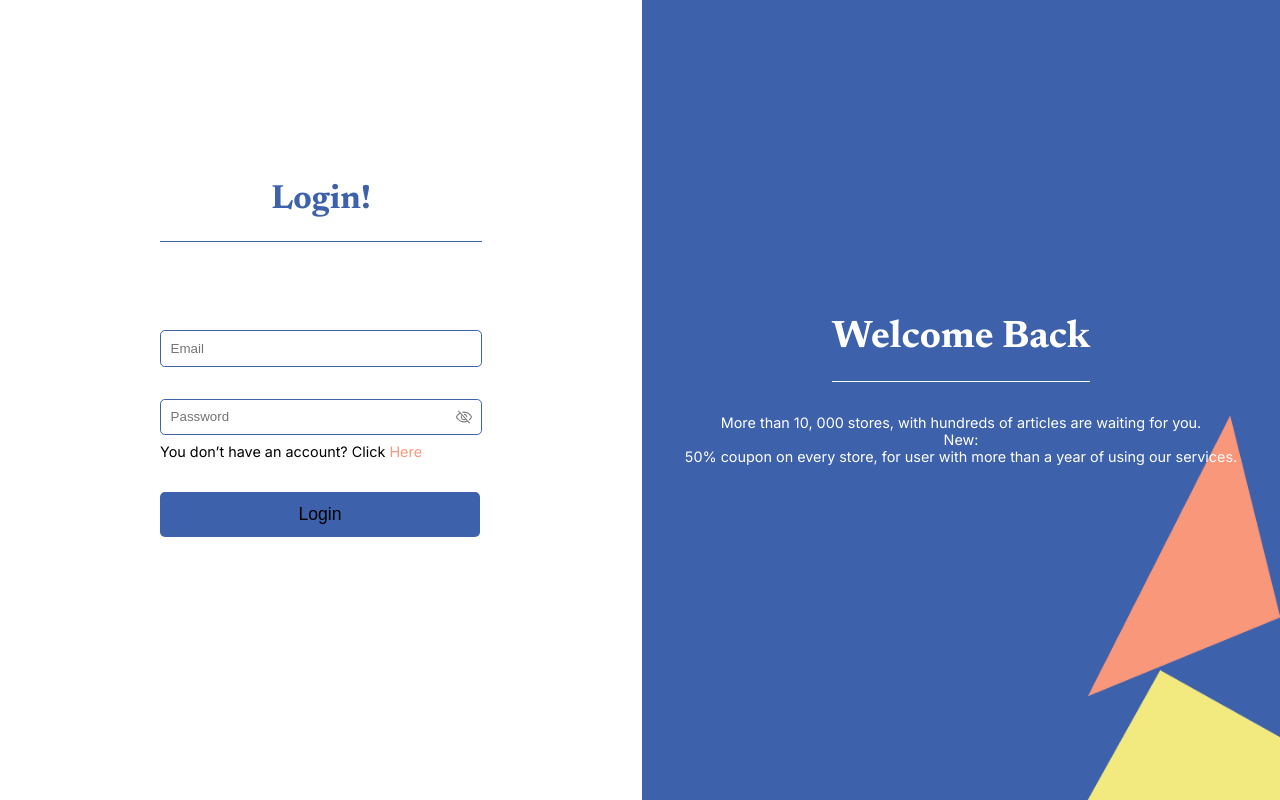
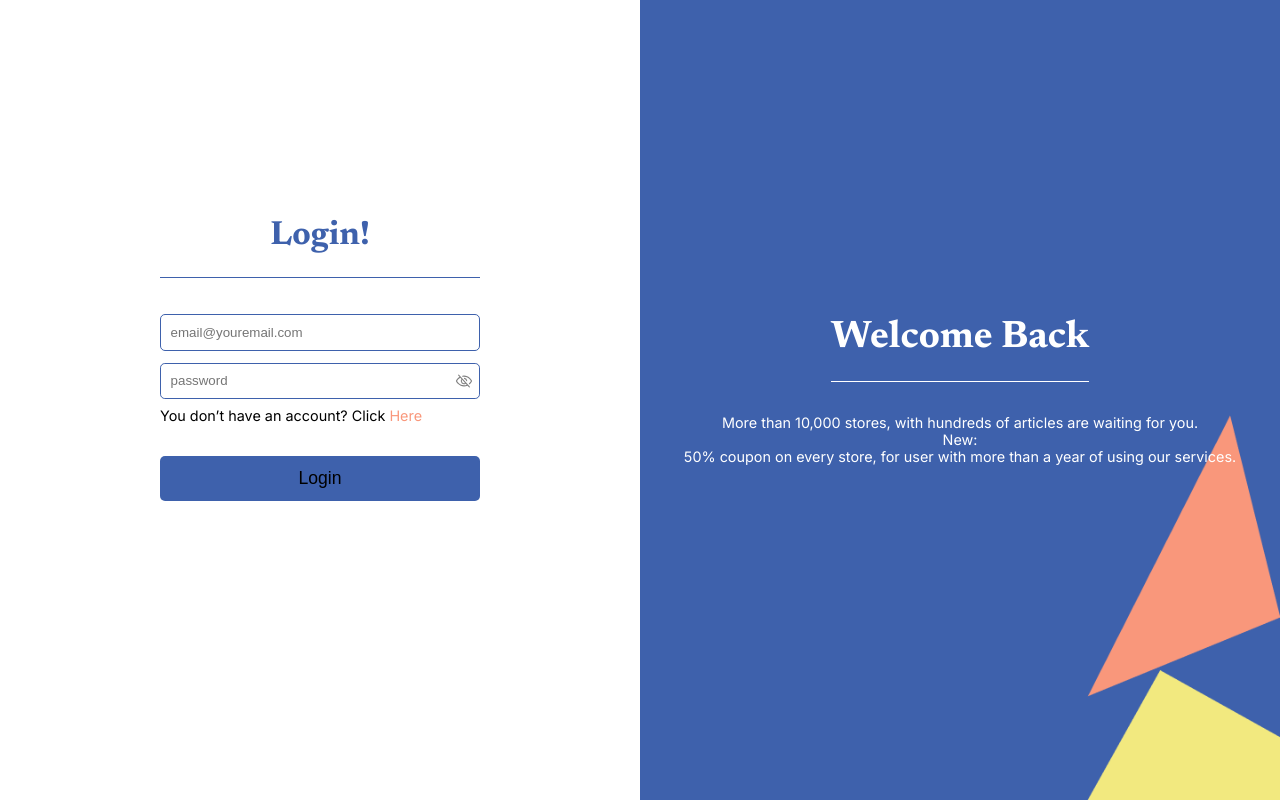
Before and after one commit to andyk2000/OSM_frontend, a Next.js app: page /login in a window 1280 px wide. Built offline with nearby package versions, Linux system fonts and the light colour scheme; no server answers.

Commit message:
feat(login): corrected the login implementation

```diff
--- a/src/app/api/auth/[...nextauth]/option.ts
+++ b/src/app/api/auth/[...nextauth]/option.ts
@@ -23,9 +23,11 @@ export const nextOptions: NextAuthOptions = {
           if (res && user) {
             return { id: "id", access_token: user.token };
           }
+          console.log(res);
           return null;
         // eslint-disable-next-line @typescript-eslint/no-explicit-any
         } catch (error: any) {
+          console.log(error);
           return null;
         }
       },
--- a/src/app/login/page.module.css
+++ b/src/app/login/page.module.css
@@ -23,31 +23,15 @@
   width: fit-content;
 }
 
-.emailField {
-  border-style: solid;
-  border-width: 1px;
-  border-color: #3e61ac;
-  border-radius: 0.3rem;
-  margin-top: 5.5rem;
-}
-
-.emailInput {
-  color: rgb(31, 31, 31);
-  outline: none;
-  border-style: none;
-  background: transparent;
-  padding: 0.6rem;
-  width: 20rem;
-}
-
 .passwordField {
+  width: fit-content;
   display: flex;
   border-style: solid;
   border-width: 1px;
   border-color: #3e61ac;
   border-radius: 0.3rem;
   align-items: center;
-  margin-top: 2rem;
+  margin-top: 0.75rem;
 }
 
 .passwordInput {
@@ -114,6 +98,47 @@
   font-size: 0.9rem;
 }
 
+.spinner {
+  animation: rotate 2s linear infinite;
+}
+
+.rotating {
+  display: inline-block;
+  animation: rotate 2s linear infinite;
+}
+
+.errorMessage {
+  color: rgb(255, 0, 0, 0.8);
+  font-size: 0.75rem;
+  margin-top: 0.2rem;
+}
+
+.fieldInput {
+  background: white;
+  color: black;
+  width: 20rem;
+  outline: none;
+  border-style: solid;
+  border-width: 1px;
+  border-color: #3e61ac;
+  border-radius: 5px;
+  padding: 0.6rem;
+  margin-top: 1rem;
+}
+
+.formContainer {
+  margin-top: 1.25rem;
+}
+
+@keyframes rotate {
+  from {
+    transform: rotate(0deg);
+  }
+  to {
+    transform: rotate(360deg);
+  }
+}
+
 @media (max-width: 480px) {
   .main {
     display: flex;
--- a/src/app/login/page.tsx
+++ b/src/app/login/page.tsx
@@ -7,6 +7,10 @@ import { Icon } from "@iconify/react";
 import Link from "next/link";
 import { useState } from "react";
 import { signIn } from "next-auth/react";
+import Swal from "sweetalert2";
+import * as Yup from "yup";
+import { Formik, Form, Field, ErrorMessage } from "formik";
+import { pageRedirect } from "./action";
 
 const newsreader = Newsreader({
   weight: "700",
@@ -19,9 +23,16 @@ interface User {
 }
 
 export default function Login() {
-  const [user, setUser] = useState<User>({
+  const user = {
     email: "",
     password: "",
+  };
+
+  const validationSchema = Yup.object({
+    email: Yup.string()
+      .email("* Invalid email address")
+      .required("* Email is required"),
+    password: Yup.string().required("* Password is required"),
   });
 
   const [icon, setIcon] = useState("ph:eye-slash");
@@ -40,18 +51,23 @@ export default function Login() {
     }
   };
 
-  const handleChange = (e: React.ChangeEvent<HTMLInputElement>) => {
-    const { name, value } = e.target;
-    setUser({ ...user, [name]: value });
-  };
-
-  const submitAnswer = async () => {
+  const submitAnswer = async (values: User) => {
     setLoading(true);
-    await signIn("credentials", {
-      username: user.email,
-      password: user.password,
-      callbackUrl: "/merchant/dashboard",
+    const result = await signIn("credentials", {
+      redirect: false,
+      username: values.email,
+      password: values.password,
+      // callbackUrl: "/merchant/dashboard",
     });
+    if (!result?.ok) {
+      Swal.fire({
+        title: "Login failed",
+        text: "check your email and password again.",
+        icon: "error",
+      });
+    } else {
+      pageRedirect();
+    }
     setLoading(false);
   };
 
@@ -74,23 +90,34 @@ export default function Login() {
           >
             Login!
           </h1>
-          <div className={styles.emailField}>
-            <input
-              className={styles.emailInput}
+          <Formik
+            initialValues={user}
+            validationSchema={validationSchema}
+            onSubmit={submitAnswer}
+          >
+            <Form method="post" className={styles.formContainer}>
+              <div>
+                <Field
+                  type="email"
+                  id="email"
                   name="email"
-              value={user.email}
-              placeholder="Email"
-              onChange={handleChange}
+                  placeholder="email@youremail.com"
+                  className={styles.fieldInput}
+                />
+                <ErrorMessage
+                  name="email"
+                  component="div"
+                  className={styles.errorMessage}
                 />
               </div>
+              <div>
                 <div className={styles.passwordField}>
-            <input
+                  <Field
+                    type={passwordType}
+                    id="password"
+                    name="password"
+                    placeholder="password"
                     className={styles.passwordInput}
-              type={passwordType}
-              name="password"
-              value={user.password}
-              placeholder="Password"
-              onChange={handleChange}
                   />
                   <Icon
                     icon={icon}
@@ -101,6 +128,12 @@ export default function Login() {
                     onClick={changeVisibility}
                   />
                 </div>
+                <ErrorMessage
+                  name="password"
+                  component="div"
+                  className={styles.errorMessage}
+                />
+              </div>
               <div className={styles.signUpredirect}>
                 You don’t have an account? Click{" "}
                 <Link href="/sign-up" className={styles.signUpLink}>
@@ -108,18 +141,11 @@ export default function Login() {
                 </Link>
               </div>
               <button
-            className={clsx(styles.loginButtonActive, {
-              [styles.loginButton]: loading === true,
-            })}
-            onClick={submitAnswer}
+                className={styles.loginButtonActive}
+                type="submit"
+                disabled={loading}
               >
-            Login
-          </button>
-          <button
-            className={clsx(styles.loginButton, {
-              [styles.loginButtonActive]: loading === true,
-            })}
-          >
+                {loading ? (
                   <Icon
                     icon="ph:spinner-gap"
                     style={{ color: "white" }}
@@ -127,7 +153,12 @@ export default function Login() {
                     width={25}
                     className={styles.spinner}
                   />
+                ) : (
+                  "Login"
+                )}
               </button>
+            </Form>
+          </Formik>
         </div>
       </div>
       <div className={styles.rightSection}>
@@ -147,7 +178,7 @@ export default function Login() {
             Welcome Back
           </h1>
           <p>
-            More than 10, 000 stores, with hundreds of articles are waiting for
+            More than 10,000 stores, with hundreds of articles are waiting for
             you.
             <br /> New:
             <br />
--- a/src/app/sign-up/page.tsx
+++ b/src/app/sign-up/page.tsx
@@ -191,13 +191,14 @@ export default function SignUp() {
                   Merchant
                 </div>
               </div>
-              <h4 className={styles.categoryTitle}>
+              <h4 className={styles.signInText}>
                 Already have an account? Click <Link href="/login">here</Link>
               </h4>
               <button
                 className={clsx(styles.signUpButton, {
                   [styles.signUpButtonActive]: loading === false,
                 })}
+                disabled={loading}
                 type="submit"
               >
                 Sign Up
@@ -206,6 +207,7 @@ export default function SignUp() {
                 className={clsx(styles.signUpButton, {
                   [styles.signUpButtonActive]: loading === true,
                 })}
+                disabled={loading}
               >
                 <Icon
                   icon="ph:spinner-gap"
```
Also changed, not shown: src/app/sign-up/page.module.css (+8 -2 lines). Lines whose indentation alone changed are shown as unchanged.
